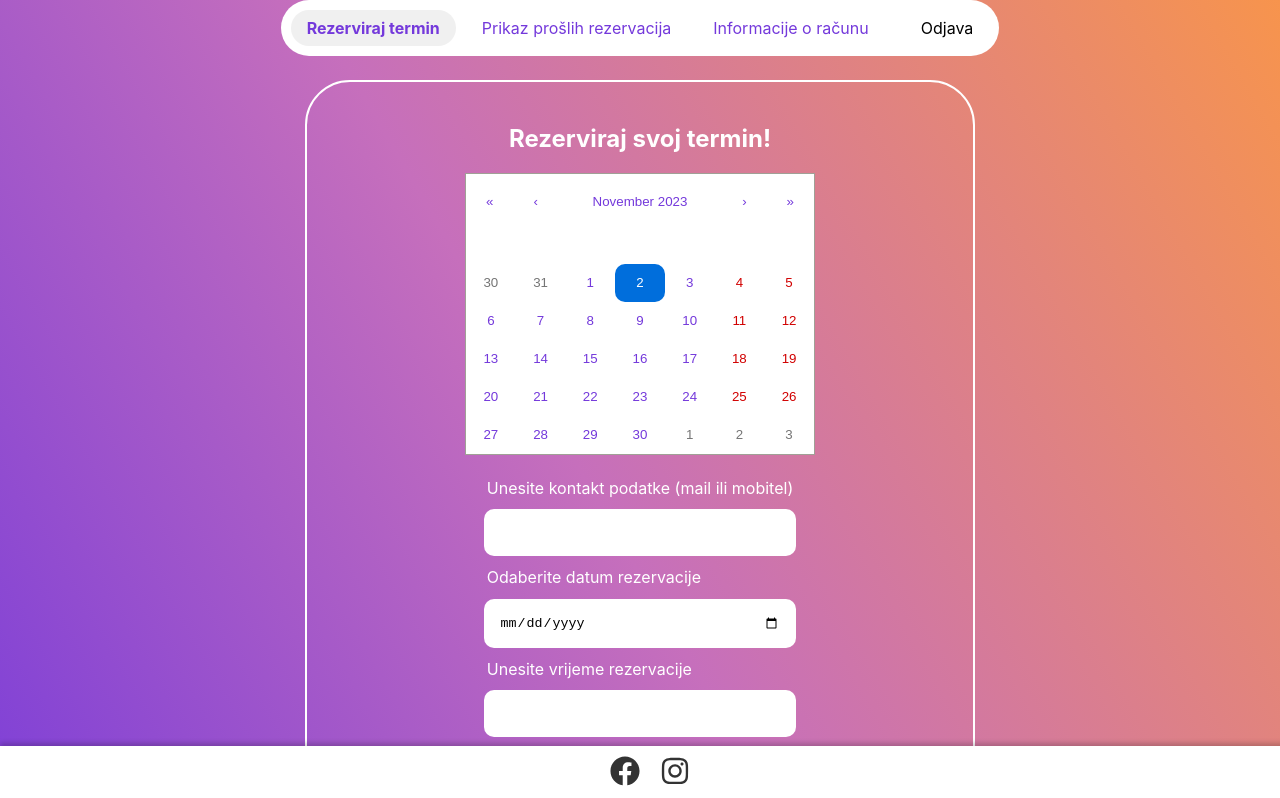
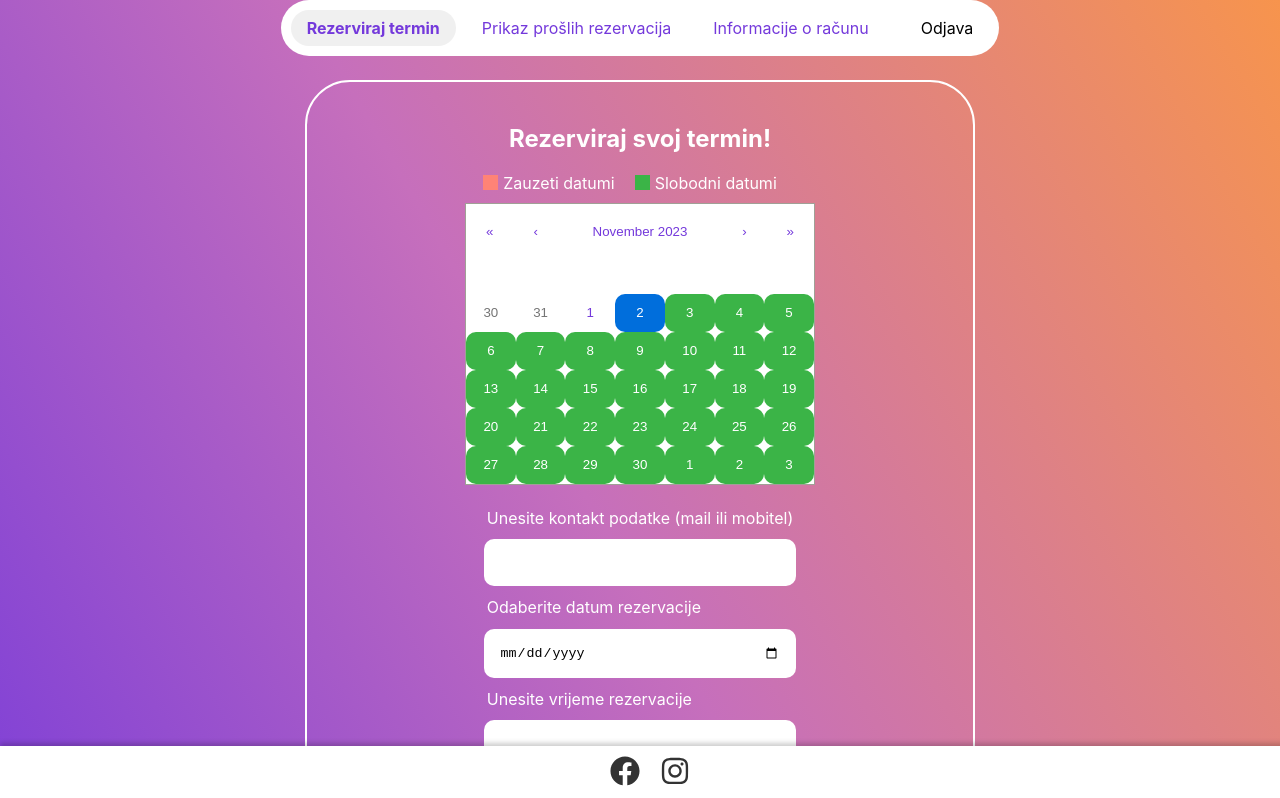
Before and after one commit to bornaiooa/Internet-tehnologije-i-e-poslovanje, a React (Create React App) app: page /rezervacijaTermina in a window 1280 px wide. Shown: the top 798 px of the page. Built offline with nearby package versions, Linux system fonts and the light colour scheme; no server answers.

Commit message:
Kalendar
Sjenčanje slobodnih datuma, javljanje poruke ovisno o datumu i legenda za boje osjenčanih datuma.

```diff
--- a/src/frontend/Stranice/Rezervacija_termina.jsx
+++ b/src/frontend/Stranice/Rezervacija_termina.jsx
@@ -34,25 +34,34 @@ export const Rezervacija_termina = () => {
             });
     }, []);
 
-    // Funkcija koja će se pozvati kada se promijeni datum u kalendaru
     const onDateChange = (value, event) => {
-        const dateWithoutTimezone = new Date(value.getTime() - (value.getTimezoneOffset() * 60000));
-        setDatumRezervacije(dateWithoutTimezone.toISOString().split('T')[0]);
-        alert('Upišite ostale podatke!');
+        const today = new Date();
+        today.setHours(0, 0, 0, 0);
+        const selectedDate = new Date(value);
+        selectedDate.setHours(0, 0, 0, 0);
+
+        if (selectedDate < today) {
+            alert('Odabrali ste datum koji je prošao! Izaberite drugi termin.');
+        }
+        else if (zauzetiTermini.some(termin => termin.toISOString().split('T')[0] === selectedDate.toISOString().split('T')[0])) {
+            alert('Odabrali ste datum koji je zauzet! Izaberite drugi termin.');
+        }
+        else {
+            const dateWithoutTimezone = new Date(value.getTime() - (value.getTimezoneOffset() * 60000));
+            setDatumRezervacije(dateWithoutTimezone.toISOString().split('T')[0]);
+            alert('Upišite ostale podatke za odabrani termin.');
+        }
     };
 
-
-    // Klasa za stiliziranje zauzetih datuma
     const tileClassName = ({ date, view }) => {
-        // Dodaj stil samo za prikaz mjeseca
         if (view === 'month') {
-            // Provjeri je li datum u nizu zauzetih termina
             if (zauzetiTermini.some(termin => termin.toISOString().split('T')[0] === date.toISOString().split('T')[0])) {
                 return 'zauzet-termin';
+            } else if (date >= new Date()) {
+                return 'slobodan-termin';
             }
         }
     };
-
 
     const unesiTermin = (e) => {
         e.preventDefault();
@@ -109,7 +118,6 @@ export const Rezervacija_termina = () => {
             });
     };
 
-
     return (
         <div>
             <nav className="navigation-bar">
@@ -141,7 +149,16 @@ export const Rezervacija_termina = () => {
             </nav>
             <div className="rezervacije-form-container">
                 <h2 className="header">Rezerviraj svoj termin!</h2>
-
+                <div className="legenda">
+                    <div className="legenda-item">
+                        <span className="legenda-boja zauzet-termin-legenda"></span>
+                        <span>Zauzeti datumi</span>
+                    </div>
+                    <div className="legenda-item">
+                        <span className="legenda-boja slobodan-termin-legenda"></span>
+                        <span>Slobodni datumi</span>
+                    </div>
+                </div>
 
                 <Calendar className="kalendar"
                     onChange={onDateChange}
@@ -150,7 +167,6 @@ export const Rezervacija_termina = () => {
                 /><br />
 
                 <form className="rezervacije-form" onSubmit={unesiTermin}>
-
 
                     <label htmlFor="kontakt">Unesite kontakt podatke (mail ili mobitel)</label>
                     <input
@@ -213,5 +229,4 @@ export const Rezervacija_termina = () => {
     );
 };
 
-
 export default Rezervacija_termina;
--- a/src/frontend/Stranice/dizajn.css
+++ b/src/frontend/Stranice/dizajn.css
@@ -189,6 +189,39 @@
   color: white !important;
 }
 
+.slobodan-termin {
+background-color: #3bb447 !important;
+color: white !important;
+}
+
+.legenda {
+display: flex;
+justify-content: center;
+align-items: center;
+margin-bottom: 10px;
+}
+
+.legenda-boja {
+display: inline-block;
+width: 15px;
+height: 15px;
+margin-right: 5px;
+}
+
+.legenda-item {
+margin-right: 20px;
+display: flex;
+align-items: center;
+}
+
+.zauzet-termin-legenda {
+background-color: #FF8376;
+}
+
+.slobodan-termin-legenda {
+background-color: #3bb447;
+}
+
 .rezervacije-form-container {
 align-items: center;
 }
```
Lines whose indentation alone changed are shown as unchanged.
